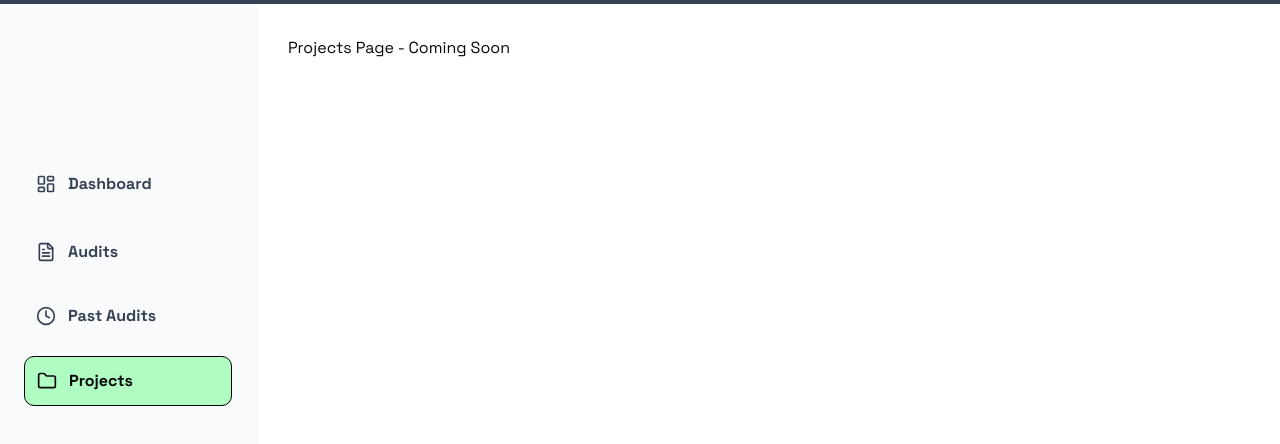
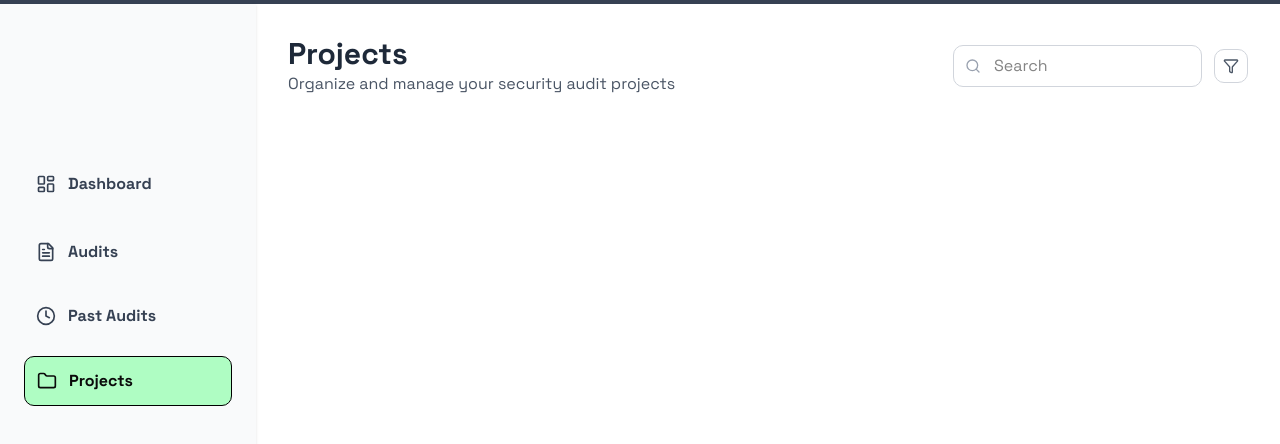
Before and after one commit to OpenAuditLabs/oal-web, a Next.js app: page / in a window 1280 px wide. Both pictures are taken after a click on the button "Projects". Shown: the top 444 px of the page. Built offline with nearby package versions, Linux system fonts and the light colour scheme.

Commit message:
feat: Add ProjectsPage component and update PageRouter for navigation (#51)

```diff
--- a/src/components/common/PageRouter.tsx
+++ b/src/components/common/PageRouter.tsx
@@ -3,6 +3,7 @@
 import DashboardPage from "@/components/pages/DashboardPage";
 import AuditsPage from "@/components/pages/AuditsPage";
 import PastAuditPage from "../pages/PastAuditsPage";
+import ProjectsPage from "../pages/ProjectsPage";
 
 type TabType = "dashboard" | "audits" | "past-audits" | "projects";
 
@@ -20,7 +21,7 @@ export default function PageRouter({ activeTab }: PageRouterProps) {
       case "past-audits":
         return <PastAuditPage/>
       case "projects":
-        return <div className="flex-1 p-8">Projects Page - Coming Soon</div>;
+        return <ProjectsPage />;
       default:
         return <DashboardPage />;
     }
--- /dev/null
+++ b/src/components/pages/ProjectsPage.tsx
@@ -0,0 +1,12 @@
+import Header from "../common/Header";
+
+export default function ProjectsPage(){
+    return (
+        <main className="flex-1 p-8">
+            <Header
+                title="Projects"
+                subtitle="Organize and manage your security audit projects"
+            />
+        </main>
+    );
+}
```
